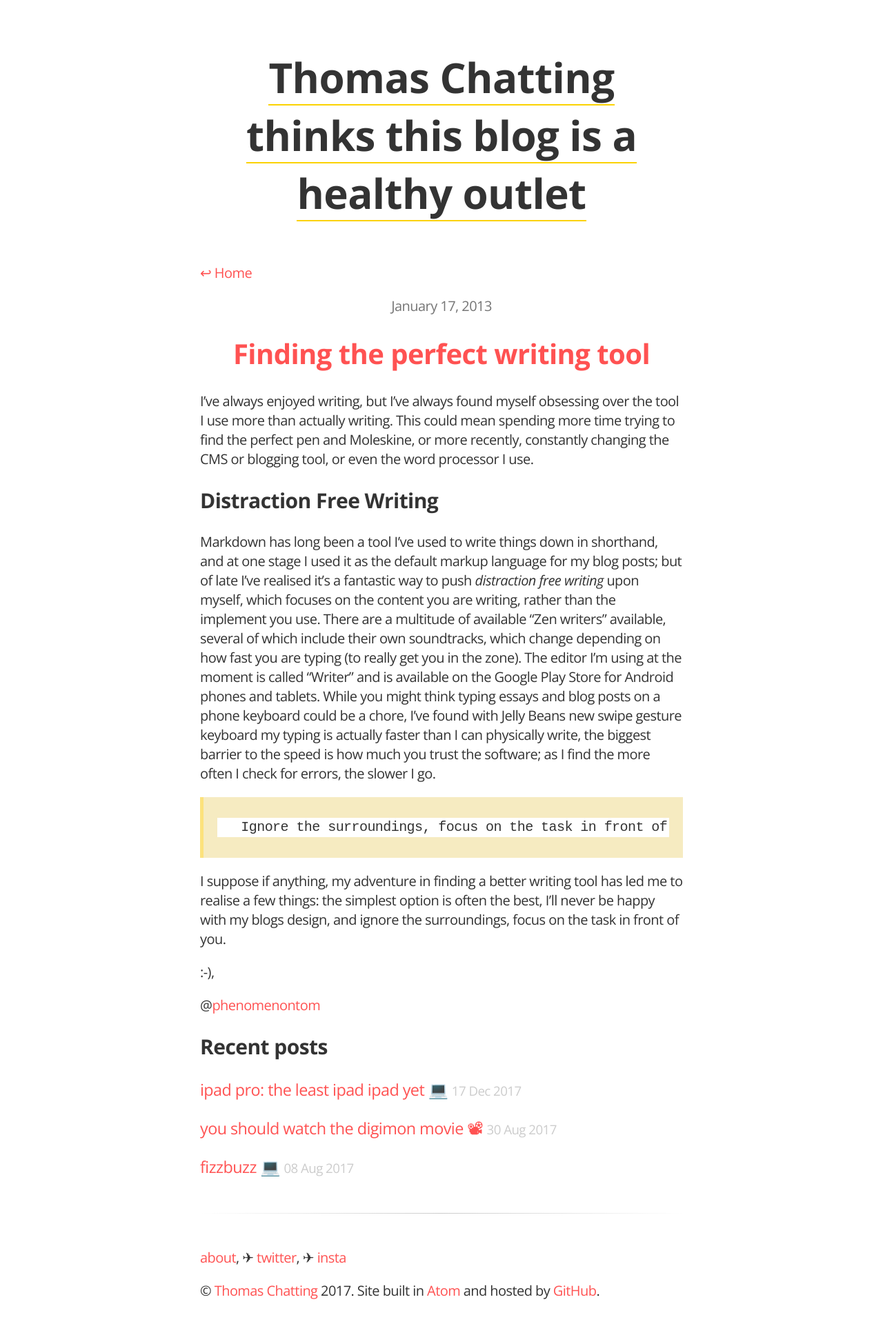
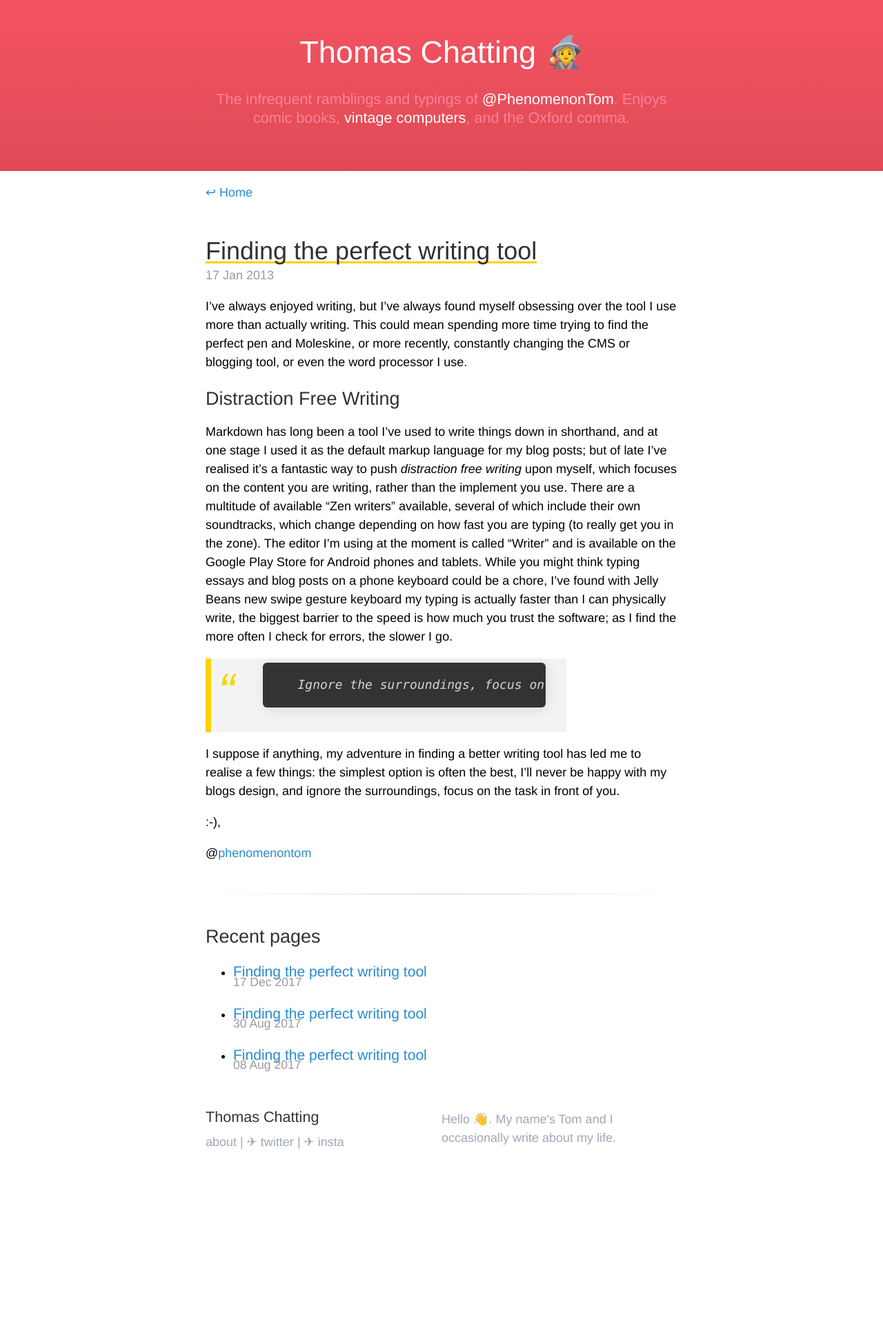
Before and after one commit to tomchatting/tomchatting.github.io, a Jekyll site: the page built from _posts/2013-01-19-finding-the-perfect-writing-tool.markdown, in a window 1280 px wide. Shown: the whole page at 69% size. Built offline with Jekyll 4.4.1, drawn with Linux system fonts in a browser that asks for light colours; after the commit the page ends 1700 px from its top, so only the background shows below that.

Commit message:
coral and lemonade 👩‍🎨
+ new theme

```diff
--- a/_config.yml
+++ b/_config.yml
@@ -1,5 +1,7 @@
 name: tomchatting
-highlighter: rouge
 markdown: kramdown
 url: "http://tomchatting.github.io"
-permalink: /:year/:month/:day/:title
+permalink: pretty
+paginate: 5
+
+plugins: [jekyll-paginate]
--- a/_layouts/default.html
+++ b/_layouts/default.html
@@ -1,32 +1,39 @@
-<!DOCTYPE html>
+<!doctype html>
 <html lang=en>
 <meta charset=utf-8>
 <meta name=viewport content="initial-scale=1, minimum-scale=1, width=device-width">
-<link rel="icon" type="image/png" href="/static/favicon-32x32.png" sizes="32x32" />
-<link rel="icon" type="image/png" href="/static/favicon-16x16.png" sizes="16x16" />
+
+<link rel="icon" type="image/png" href="/static/favicon-32x32.png" sizes="32x32">
+<link rel="icon" type="image/png" href="/static/favicon-16x16.png" sizes="16x16">
 
 <title>{% if page.title == "Home" %}@PhenomenonTom{% else %}{{ page.title }} - @PhenomenonTom{% endif %}</title>
 <link rel=stylesheet href=/static/main.css>
-<link rel=stylesheet href=/static/syntax.css>
-<script src=/static/tagline.js></script>
-
-<div class=wrapper>
 
 <header>
-  <h1><span>Thomas Chatting thinks this blog is a healthy outlet</span></h1>
+  <div id=container>
+    <h1>Thomas Chatting 🧙</h1>
+    <h2>The infrequent ramblings and typings of <a href=//twitter.com/phenomenontom>@PhenomenonTom</a>. Enjoys comic books, <a href=#>vintage computers</a>, and the Oxford comma.</h2>
+  </div>
 </header>
 
+<div id=container>
 {{ content }}
+</div>
 
-  <footer>
-    <hr>
-    <nav>
+<footer>
+  <div id=container>
+    <div id=left>
+      <h1>Thomas Chatting</h1>
       <ul>
         <li><a href=/about/>about</a></li>
         <li>✈︎ <a href=//twitter.com/phenomenontom>twitter</a></li>
         <li>✈︎ <a href=//instagram.com/tomchatting>insta</a></li>
       </ul>
-    </nav>
-    <p>&copy; <a href=/about>Thomas Chatting</a> 2017. Site built in <a href=//atom.io target=_blank>Atom</a> and hosted by <a href=//pages.github.com target=_blank>GitHub</a>.</p>
-  </footer>
-</div>
+    </div>
+    <div id=right>
+      <p>Hello 👋. My name's Tom and I occasionally write about my life.</p>
+    </div>
+  </div>
+</footer>
+
+<script src="https://cdn.rawgit.com/google/code-prettify/master/loader/run_prettify.js?skin=desert"></script>
--- a/_layouts/post.html
+++ b/_layouts/post.html
@@ -3,40 +3,24 @@ layout: default
 ---
 <p><a href=/>↩ Home</a></p>
 
-<article class={{ page.category }}>
-  {% if page.hero %}
-  <p class=center><date datetime={{ page.date | date: "%Y-%m-%d" }}>{{ page.date | date: "%B %-d, %Y" }}</date></p>
-  <div style='background: url({{ page.hero }}) no-repeat 50%; min-height: 200px; position:relative; text-align: center;'><h1 class=hero>{{ page.title }}</h1></div>
-  {% else %}
-  <p class=center><date datetime={{ page.date | date: "%Y-%m-%d" }}>{{ page.date | date: "%B %-d, %Y" }}</date></p>
-  <h1 class=article-title>{{ page.title }}</h1>
-  {% endif %}
-
-  {% if page.link %}
-  {% if page.category == "photo" %}
-  <p><img src={{ page.link }}></p>
-  {% elsif page.category == "video" %}
-  <iframe allowfullscreen="1" frameborder="0" height="376" src="{{ page.link }}" width="668"> </iframe>
-  {% endif %}
-  {% endif %}
-
-  {% if page.headline %}
-  <h2 class=headline>{{ page.headline }}</h2>
-  {% endif %}
-  <div class=content>
-  {{ content }}
-  </div>
+<article>
+  <h1><a href={% if page.link %}{{ page.link }}{% else %}{{ page.url }}{% endif %}>{{ page.title }}</a></h1>
+  <time datetime='{{ page.date | date: "%Y-%m-%d" }}'>{{ page.date | date_to_string }}</time>
+{{ page.content }}
+</article>
   {% include end_plug.html %}
 </article>
 
+<hr>
+
 <aside class=related>
-  <h2>Recent posts</h2>
-  <ul class='related-posts'>
+  <h2>Recent pages</h2>
+  <ul class='related-pages'>
   {% for post in site.related_posts limit:3 %}
   <li>
     <h3>
       <a href='{{ post.url }}'>
-        {{ post.title }}
+        {{ page.title }}
         <small><time datetime="{{ post.date | date_to_xmlschema }}">{{ post.date | date_to_string }}</time></small>
       </a>
     </h3>
--- a/static/main.css
+++ b/static/main.css
@@ -1,63 +1,168 @@
-@import url(http://fonts.googleapis.com/css?family=Open+Sans:300,300italc,400,400italic,500,700);
-@import url(/static/normalize.css);
+html {
+  font-family: Helvetica, Arial, sans-serif ;
+  font-size: 16px;
+  line-height: 1.5;
+  -webkit-text-size-adjust: 100%;
+  -ms-text-size-adjust: 100%;
+  font-weight: 100;
+}
 
-html { background: #fff; color: #333; font: 16px/1.4 'Open Sans', Helvetica, Arial, sans-serif; letter-spacing: -.028em;}
-.wrapper { max-width: 700px; margin: 0 auto; padding: 30px; }
-a, a:visited { text-decoration: none; color: #ff5252; }
-a:hover { color: #fff; background: #ff5252; }
-article h1, h2#year { color: #ff5252; text-align: center; }
+body {
+  padding: 0;
+  margin: 0;
+}
 
-header, footer { text-align: left; }
-header {  }
-header h1 { display: inline-block; text-align: center; font-size: 3em; }
-header h1 span { background-position: 0 80px; background-size: 3px 3px; background-image: linear-gradient(#fbd200,#fbd200); text-decoration: none; background-repeat: repeat-x;  }
-footer nav ul { list-style: none; padding: 0; }
-footer nav li { display: inline-block; }
-footer nav li:not(:last-child):after { content: ',' }
-figure { margin: 0; }
-marquee { width: 100px; display: inline-block; vertical-align: bottom; }
+a, a:visited {
+  text-decoration: none;
+  color: #268bd2;
+}
 
-blockquote {
-	margin: 1em 0em;
-	padding: .5em 1em;
-	border-left: 5px solid #fce27c;
-	background-color: #f6ebc1; }
-blockquote p {
-	margin: 0; }
+a:hover, a:active {
+  text-decoration: underline;
+}
 
-cite { background-color: yellow; }
+blockquote{
+  font-size: 1em;
+  width:60%;
+  margin: 0;
+  font-style:italic;
+  color: #333;
+  padding:0.3em 30px 1.0em 75px;
+  border-left: 8px solid #fbd200 ;
+  line-height: 1.6;
+  position: relative;
+  background: #f3f3f3;
+}
 
-pre, code { overflow: scroll; }
+blockquote::before {
+  content: "\201C";
+  color:#fbd200;
+  font-size: 4em;
+  position: absolute;
+  left: 10px;
+  top: -10px;
+}
 
-.center { text-align: center; }
+blockquote::after {
+  content: '';
+}
 
-img, iframe { max-width: 100%; }
+blockquote span {
+  display: block;
+  color: #333333;
+  font-style: normal;
+  font-weight: bold;
+  margin-top: 0.5em;
+}
 
-h1.hero { position: absolute; bottom: 0; left: 0; line-height: 1.3; padding:0; margin:0 auto; width: 100%; }
-h3 { font-weight: normal; }
+code {
+  color: #d5d5d5;
+  font-family: Menlo,Roboto Mono,Courier New,monospace;
+  text-align: left;
+  white-space: pre;
+  word-spacing: normal;
+  word-break: normal;
+  font-weight: 400;
+  -moz-tab-size: 2;
+  -o-tab-size: 2;
+  tab-size: 2;
+  -webkit-hyphens: none;
+  -ms-hyphens: none;
+  hyphens: none;
+  border-radius: 6px;
+  -webkit-font-smoothing: subpixel-antialiased;
+}
 
-.list { list-style: none; padding: 0; }
-.list-item { width: 100%; font-size: 1.1111em; line-height: 1.2; margin: 0 0 .75em; padding: .75em 0 0; }
+@media (min-width: 600px), all pre code {
+  padding: 1.5rem;
+}
 
-.list-timestamp { float: right; margin: 0 0 0 20px; }
-.list-timestamp date { font-size: 0.7em; display: inline-block; vertical-align: bottom; }
-date { color: #757575;  }
+pre code {
+display: block;
+padding: 1rem;
+overflow: auto;
+background-color: #333;
+box-shadow: 2px 3px 20px rgba(0,0,0,.1);
+}
 
-.list-truncate { max-width: 100%; overflow: hidden!important; text-overflow: ellipsis!important; white-space: nowrap!important; word-wrap: normal!important; display: block; }
+img, iframe, pre {
+  display: block;
+  max-width: 100%;
+  margin: 0 0 1rem;
+}
 
-.related-posts { list-style: none; margin: 0; padding: 0; }
-.related-posts li { padding: 0; margin: 0; }
-.related-posts a:hover { text-decoration: none; }
-.related-posts a small { color: #ccc; }
-.related-posts a:hover small { color: #126d92; }
+.video-container {
+	position:relative;
+	padding-bottom:56.25%;
+	padding-top:30px;
+	height:0;
+	overflow:hidden;
+}
 
-.pagination { text-align: center; }
-.nav>li, .nav>li>a { display: inline-block; zoom: 1; height: 60px; line-height: 60px; }
-.pagination>li { position: relative; width: 50%; box-sizing: border-box; border: 1px solid #eee; color: #ccc; }
-.pagination>li:first-child { border-right: 0; }
-.pagination>li a { display: block; width: 100%; }
-.pagination>li a:hover { background: #f5f5f5; text-decoration: underline; }
-ol.nav { padding-left: 0; }
+.video-container iframe, .video-container object, .video-container embed {
+	position:absolute;
+	top:0;
+	left:0;
+	width:100%;
+	height:100%;
+}
+
+mark {
+  background-color: #f1dd38;
+}
+
+h1, h2, h3, h4, h5, h6 {
+  margin-bottom: .5rem;
+  font-weight: bold;
+  line-height: 1.25;
+  color: #313131;
+  text-rendering: optimizeLegibility;
+}
+
+h1, h2, h3, h4, h5, h6 {
+  font-weight: 400;
+}
+
+h1 {
+  font-size: 2rem;
+}
+
+h2 {
+  font-size: 1.5rem;
+}
+
+#container {
+  max-width: 38rem;
+  padding-left: 1rem;
+  padding-right: 1rem;
+  margin-left: auto;
+  margin-right: auto;
+}
+
+article h1 {
+  display: inline-block;
+}
+
+article h1 a, article h1 a:visited {
+  color: inherit;
+  background-position: 0 1.0em;
+  background-size: 3px 3px;
+  background-image: linear-gradient(#fbd200,#fbd200);
+  text-decoration: none;
+  background-repeat: repeat-x;
+}
+
+article h1 a:hover {
+  text-decoration: none;
+  background: #fbd200;
+}
+
+time {
+  color: #9a9a9a;
+  display: block;
+  margin-top: -.5rem;
+  margin-bottom: 1rem;
+}
 
 hr {
     border: 0;
@@ -69,6 +174,144 @@ hr {
     margin: 2.5em 0;
 }
 
-@media (min-width: 800px) {
-	html { font-size: 20px; }
+header, footer {
+  text-align: center;
+  margin: 0;
+  padding: 1rem 0;
+  display: block;
 }
+
+header {
+  background-color: #df4a56;
+  background-image: linear-gradient(to bottom, #f45461 0%, #df4a56 100%);
+  padding-bottom: 3rem;
+}
+
+header a, header a:visited {
+  color: #fff;
+}
+
+header a:visited {
+  text-decoration: underline;
+}
+
+header h1 {
+  font-size: 2.5rem;
+  color: #fff;
+  display: inline-block;
+}
+
+header h2 {
+  font-size: 1.2rem;
+  color: #ff819b;
+}
+
+footer {
+  color: #a1a7b9;
+}
+
+footer h1 {
+  font-size: 1.2rem;
+  color: #333;
+}
+
+footer ul {
+  list-style: none;
+  padding: 0;
+  margin: 0;
+}
+
+footer ul li {
+  display: inline-block;
+}
+
+footer a, footer a:visited {
+  color: #a1a7b9;
+}
+
+footer a:hover {
+  text-decoration: underline;
+}
+
+footer ul li + li::before {
+    content: " | ";
+}
+
+/*
+ * Pagination
+ *
+ * Super lightweight (HTML-wise) blog pagination. `span`s are provide for when
+ * there are no more previous or next posts to show.
+ */
+
+.pagination {
+  overflow: hidden; /* clearfix */
+  margin-left: -1rem;
+  margin-right: -1rem;
+  color: #ccc;
+  text-align: center;
+}
+
+/* Pagination items can be `span`s or `a`s */
+.pagination-item {
+  position: relative;
+  display: block;
+  padding: 1rem;
+  border: 1px solid #eee;
+}
+.pagination-item:first-child {
+  margin-bottom: -1px;
+}
+
+/* Only provide a hover state for linked pagination items */
+a.pagination-item:hover {
+  z-index: 2;
+  color: #fff;
+  text-decoration: none;
+  background-color: #268bd2;
+  border-color: #268bd2;
+}
+
+@media (min-width: 600px) {
+  .pagination {
+    margin: 3rem 0;
+  }
+  .pagination-item {
+    float: left;
+    width: 44%;
+  }
+  .pagination-item:first-child {
+    margin-bottom: 0;
+    border-top-left-radius:    4px;
+    border-bottom-left-radius: 4px;
+  }
+  .pagination-item:last-child {
+    margin-left: -1px;
+    border-top-right-radius:    4px;
+    border-bottom-right-radius: 4px;
+  }
+}
+
+@media (min-width: 600px) {
+  html {
+    font-size: 18px;
+  }
+  footer {
+    text-align: left;
+  }
+  footer #left {
+    float: left;
+    width: 50%;
+    display: inline;
+  }
+  footer #right {
+    float: right;
+    width: 50%;
+    display: inline;
+  }
+  footer:after {
+    content: "";
+    display: table;
+    clear: both;
+  }
+}
```
Also changed, not shown: index.html (+24 -14 lines), 1 other file.
